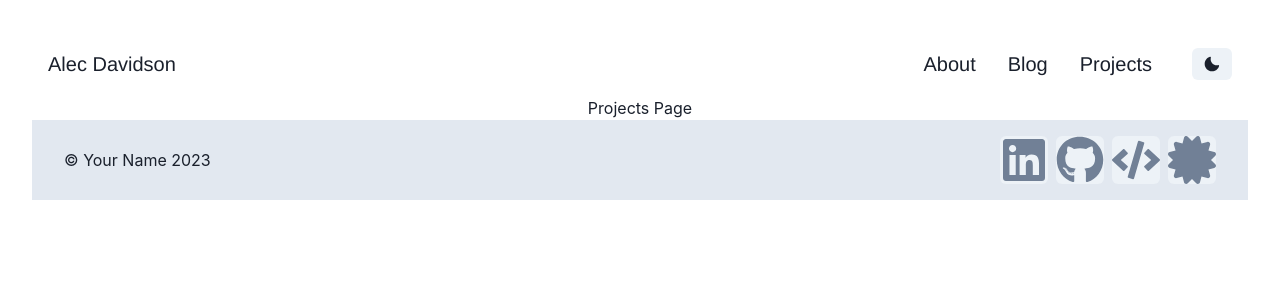
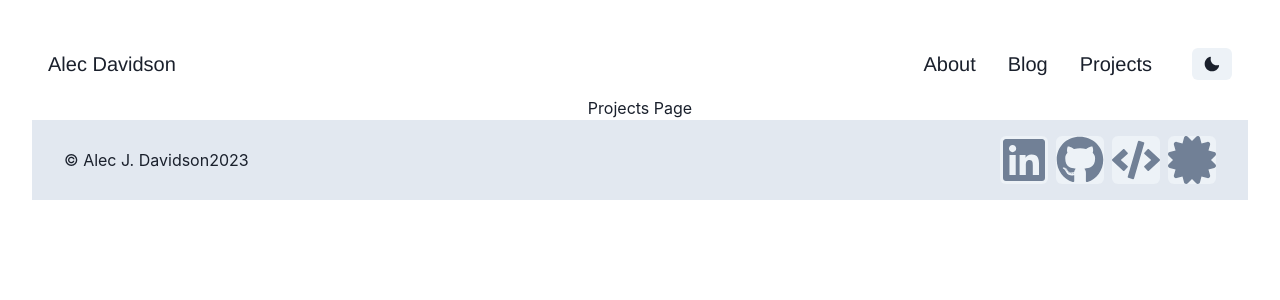
Before and after one commit to AlecJDavidson/AlecJDavidson, a React (Vite) app: page /projects in a window 1280 px wide. Shown: the top 300 px of the page. Built offline with nearby package versions, Linux system fonts and the light colour scheme; the HTML template or start-up script is replaced by a standard one.

Commit message:
Added name to footer.

```diff
--- a/src/components/ui-components/footer/Footer.tsx
+++ b/src/components/ui-components/footer/Footer.tsx
@@ -5,7 +5,7 @@ const Footer = () => {
   return (
     <Box bg="gray.200" py={4} px={8}>
       <Flex justify="space-between" align="center">
-        <Text>&copy; Your Name {new Date().getFullYear()}</Text>
+        <Text>&copy; Alec J. Davidson{new Date().getFullYear()}</Text>
         <Flex>
           <Link href="https://www.linkedin.com/" isExternal>
             <IconButton
```
